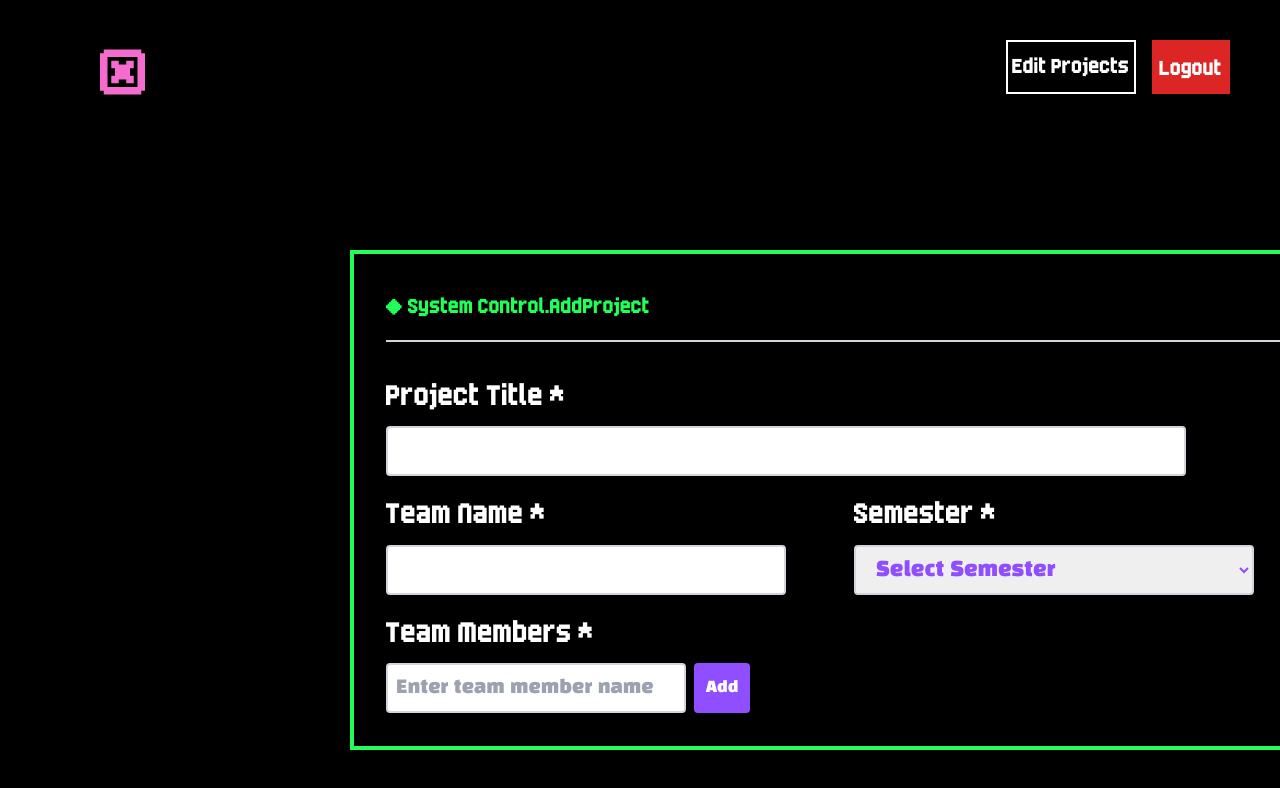
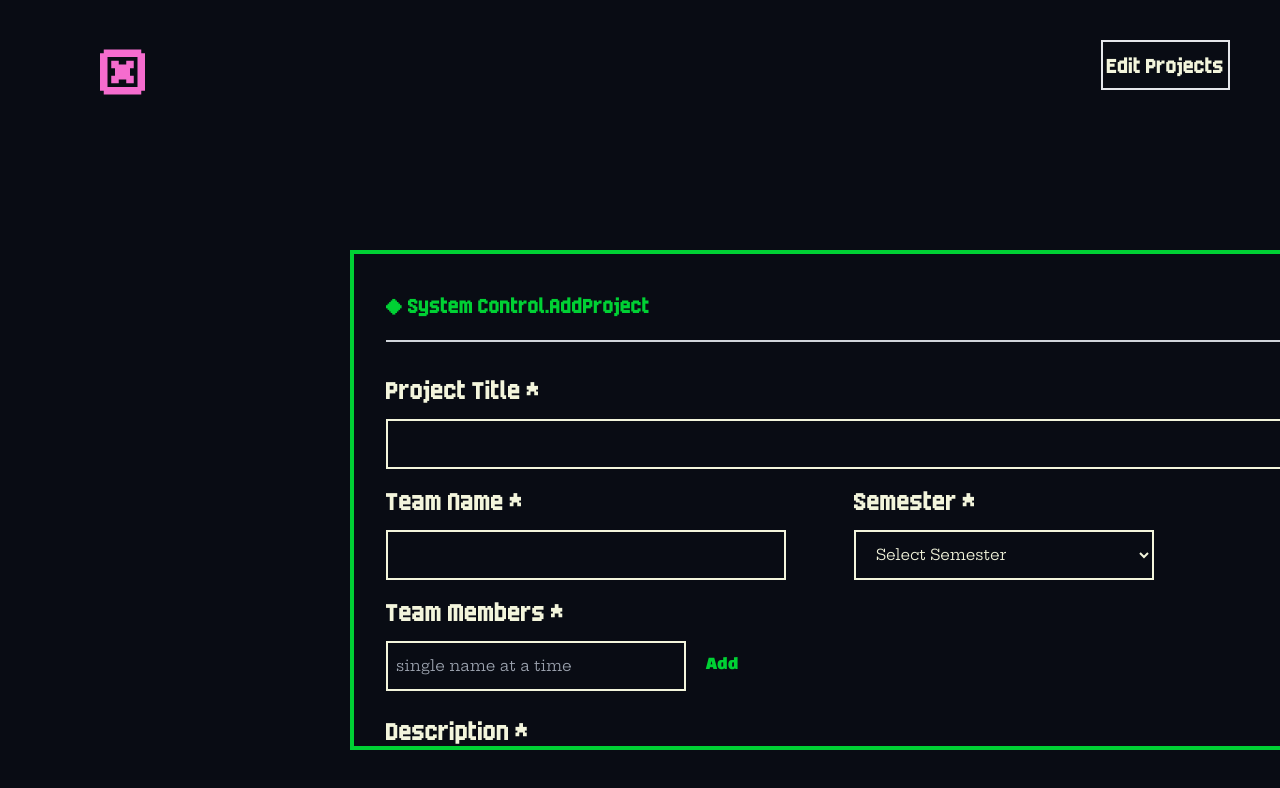
Before and after one commit to maieexx/KCU_Madison, a Next.js app in the folder kcu_madison_web/: page /auth/add-project in a window 1280 px wide. Shown: the top 788 px of the page. Built offline with nearby package versions, Linux system fonts and the light colour scheme; sample sign-in values are in the browser's storage.

Commit message:
fix: auth/add-project page

```diff
--- a/kcu_madison_web/app/aboutKCU/contactUs/page.tsx
+++ b/kcu_madison_web/app/aboutKCU/contactUs/page.tsx
@@ -22,7 +22,7 @@ export default function contactUs() {
       </h1>
 
       {/* Centered Contact Info */}
-      <section style={{ color: '#21FF58', fontSize: '50px', letterSpacing: '5px' }} className="font-decor text-left space-y-4 absolute left-[220px] top-[300px]">
+      <section style={{ color: 'var(--neongreen)', fontSize: '50px', letterSpacing: '5px' }} className="font-decor text-left space-y-4 absolute left-[220px] top-[300px]">
         <p>· E-mail: kcumadison.org@gmail.com</p>
         <p>· IG: @kcu_madison</p>
         <div>
--- a/kcu_madison_web/app/aboutKCU/history/page.tsx
+++ b/kcu_madison_web/app/aboutKCU/history/page.tsx
@@ -24,7 +24,7 @@ export default function History() {
             </div>
 
             {/* Main Section */}
-            <div style={{ color: '#21FF58' }} className="font-decor absolute left-[200px] top-[400px] flex items-center space-x-5">
+            <div style={{ color: 'var(--neongreen)' }} className="font-decor absolute left-[200px] top-[400px] flex items-center space-x-5">
                 <div className="text-center">
                     <div>ǁ</div>
                 </div>
--- a/kcu_madison_web/app/auth/add-project/page.tsx
+++ b/kcu_madison_web/app/auth/add-project/page.tsx
@@ -179,59 +179,44 @@ export default function AdminAddProject() {
 
   const handleLogout = () => {
     sessionStorage.removeItem('isAuthenticated');
-    router.push('/auth');
+    router.push('/');
   };
 
   // Loading state
   if (isLoading) {
     return (
-      <div className="min-h-screen bg-black text-white flex items-center justify-center">
-        <div className="text-2xl font-decor">Loading...</div>
-      </div>
-    );
-  }
-
-  // Not authenticated
-  if (!isAuthenticated) {
-    return (
-      <div className="min-h-screen bg-black text-white flex items-center justify-center">
-        <div className="text-center">
-          <p className="text-xl font-decor mb-4">Access Denied</p>
-          <Link href="/auth" className="text-[#00FFFF] hover:underline">Go to Login</Link>
-        </div>
+      <div className="min-h-screen flex items-center justify-center">
+        <div className="text-[60px] font-decor">Loading...</div>
       </div>
     );
   }
 
   return (
-    <main className="min-h-screen bg-black text-white relative">
+    <main className="min-h-screen relative">
       {/* Exit Symbol */}
-      <div className="absolute top-[20px] left-[100px]">
-        <Link href="/projects" style={{ color: '#F56CCE' }} className="font-decor">
-          ☒
-        </Link>
-      </div>
+        <div className="absolute top-[20px] left-[100px]">
+            <button
+                onClick={handleLogout}
+                style={{ color: '#F56CCE' }}
+                className="font-decor text-[30px]"
+            >
+                ☒
+            </button>
+        </div>
 
-        {/* Logout and Navigation */}
+        {/* Navigation */}
         <div className="absolute top-[40px] right-[50px] flex gap-4">
         <Link
             href="/auth/edit-project"
-            style={{ fontSize: '25px' }}
-            className="px-1 py-1 text-white border-2 border-white font-decor text-center hover:text-[--yellow] hover:border-[--yellow]"
+            style={{ fontSize: '25px', color: 'var(--foreground)' }}
+            className="px-1 py-1 border-2 font-decor text-center hover:text-[--yellow] hover:border-[--yellow]"
         >
             Edit Projects
         </Link>
-        <button
-            onClick={handleLogout}
-            style={{ fontSize: '25px' }}
-            className="px-2 py-2 bg-red-600 text-white hover:bg-red-700 transition-colors font-decor"
-        >
-            Logout
-        </button>
         </div>
 
 
-    {/* Large White Box Container */}
+    {/* Large Box Container */}
     <div className="absolute w-[1000px] h-[500px] left-[350px] right-[250px] top-[250px] bottom-[150px] text-black p-8 overflow-y-auto border-4 border-[--neongreen]">
         {/* Header inside the box */}
         <div className="border-b-2 border-gray-300 pb-4 mb-6">
@@ -255,48 +240,43 @@ export default function AdminAddProject() {
 
         {/* Form */}
         <form onSubmit={handleSubmit} className="grid grid-cols-1 lg:grid-cols-2 gap-2">
-          {/* Title */}
+          {/* Project Title */}
           <div className="lg:col-span-2">
-            <label style={{ fontSize: '35px' }} className="block text-white font-decor mb-2">Project Title *</label>
+            <label style={{ fontSize: '30px', color: 'var(--text)' }} className="block font-decor mb-2">Project Title *</label>
             <input
               type="text"
               name="title"
               value={formData.title}
               onChange={handleInputChange}
-              className="w-[800px] h-[50px] px-4 py-2 border-2 border-gray-300 rounded text-black focus:border-[#8F4EFF] focus:outline-none font-pt"
-              style={{ fontSize: '20px', color: '#8F4EFF' }}
+              className="w-full h-[50px] px-4 py-2 bg-transparent border-2 border-[var(--foreground)] focus:border-[var(--neongreen)] focus:outline-none font-body"
+              style={{ fontSize: '15px', color: 'var(--text)' }}
               required
             />
           </div>
 
           {/* Team Name */}
           <div>
-            <label style={{ fontSize: '35px' }} className="block text-white font-decor mb-2">Team Name *</label>
+            <label style={{ fontSize: '30px', color: 'var(--text)' }} className="block font-decor mb-2">Team Name *</label>
             <input
               type="text"
               name="teamName"
               value={formData.teamName}
               onChange={handleInputChange}
-              className="w-[400px] h-[50px] px-4 py-2 border-2 border-gray-300 rounded text-black focus:border-[#8F4EFF] focus:outline-none font-pt"
-              style={{ fontSize: '20px', color: '#8F4EFF' }}
+              className="w-[400px] h-[50px] px-4 py-2 bg-transparent border-2 border-[var(--foreground)] focus:border-[var(--neongreen)] focus:outline-none font-body"
+              style={{ fontSize: '15px', color: 'var(--text)' }}
               required
             />
           </div>
 
-            <style jsx>{`
-                select option {
-                    font-size: 20px; /* smaller font for all options */
-                }
-            `}</style>
           {/* Semester */}
           <div>
-            <label style={{ fontSize: '35px' }} className="block text-white font-decor mb-2">Semester *</label>
+            <label style={{ fontSize: '30px', color: 'var(--text)' }} className="block text-white font-decor mb-2">Semester *</label>
             <select
               name="semester"
               value={formData.semester}
               onChange={handleInputChange}
-              style={{ fontSize: '20px', color: '#8F4EFF' }}
-              className="w-[400px] h-[50px] px-4 py-2 border-2 border-gray-300 rounded text-black focus:border-[#8F4EFF] focus:outline-none font-pt"
+              style={{ fontSize: '15px', color: 'var(--text)' }}
+              className="w-[300px] h-[50px] px-4 py-2 bg-transparent border-2 border-[var(--foreground)] focus:border-[var(--neongreen)] focus:outline-none font-body"
               required
             >
               <option value="">Select Semester</option>
@@ -314,8 +294,8 @@ export default function AdminAddProject() {
             {/* Team Members */}
             <div className="lg:col-span-1">
             <label
-                style={{ fontSize: '35px' }}
-                className="block text-white font-decor mb-2"
+                style={{ fontSize: '30px', color: 'var(--text)' }}
+                className="block font-decor mb-2"
             >
                 Team Members *
             </label>
@@ -325,14 +305,14 @@ export default function AdminAddProject() {
                 value={teamMemberInput}
                 onChange={(e) => setTeamMemberInput(e.target.value)}
                 onKeyPress={(e) => e.key === 'Enter' && (e.preventDefault(), addTeamMember())}
-                className="px-2 py-1 border-2 border-gray-300 rounded text-black focus:border-[#8F4EFF] focus:outline-none font-pt"
-                style={{ fontSize: '18px', width: '300px', height: '50px', color: '#8F4EFF' }}
-                placeholder="Enter team member name"
+                className="px-2 py-1 bg-transparent border-2 border-[var(--foreground)] focus:border-[var(--neongreen)] focus:outline-none font-body"
+                style={{ fontSize: '15px', width: '300px', height: '50px', color: 'var(--text)' }}
+                placeholder="single name at a time"
                 />
                 <button
                 type="button"
                 onClick={addTeamMember}
-                className="h-[50px] px-3 py-1 bg-[#8F4EFF] text-white rounded hover:bg-purple-600 transition-colors font-pt text-center"
+                className="h-[50px] px-3 py-1 bg-transparent text-[var(--neongreen)] hover:bg-[var(--neongreen)] hover:text-[var(--background)] transition-colors font-pt"
                 style={{ fontSize: '15px', height: '50px' }}
                 >
                 Add
@@ -342,15 +322,15 @@ export default function AdminAddProject() {
                 {formData.teamMembers.map((member, index) => (
                 <span
                   key={index}
-                  className="h-[50px] bg-gray-200 px-3 py-1 rounded-full flex items-center gap-2 font-navbar"
-                  style={{ fontSize: '50px', color: '#8F4EFF' }}
+                  className="h-[50px] bg-transparent px-3 py-1 flex items-center gap-2 font-body"
+                  style={{ fontSize: '15px', color: 'var(--neongreen)' }}
                 >
                   {member}
                   <button
                     type="button"
                     onClick={() => removeTeamMember(index)}
                     className="text-red-600 hover:text-red-800 font-bold"
-                    style={{ fontSize: '50px' }}
+                    style={{ fontSize: '20px' }}
                   >
                     ×
                   </button>
@@ -362,36 +342,36 @@ export default function AdminAddProject() {
 
           {/* Description */}
           <div className="lg:col-span-2">
-            <label style={{ fontSize: '35px' }} className="block text-white font-decor mb-2">Description *</label>
+            <label style={{ fontSize: '30px', color: 'var(--text)' }} className="block font-decor mb-2">Description *</label>
             <textarea
               name="description"
               value={formData.description}
               onChange={handleInputChange}
               rows={3}
-              className="w-[400px] h-[150px] px-2 border-2 border-gray-300 rounded text-black focus:border-[#8F4EFF] focus:outline-none resize-vertical font-pt"
-              style={{ fontSize: '23px', color: '#8F4EFF' }}
+              className="w-full h-[150px] px-3 py-3 bg-transparent border-2 border-[var(--foreground)] focus:border-[var(--neongreen)] focus:outline-none font-body"
+              style={{ fontSize: '15px', color: 'var(--text)' }}
               required
             />
           </div>
 
           {/* Languages */}
           <div className="lg:col-span-2">
-            <label style={{ fontSize: '35px' }} className="block text-white font-decor mb-2">Programming Languages *</label>
+            <label style={{ fontSize: '30px', color: 'var(--text)' }} className="block font-decor mb-2">Programming Languages *</label>
             <div className="flex gap-2 mb-2">
               <input
                 type="text"
                 value={languageInput}
                 onChange={(e) => setLanguageInput(e.target.value)}
                 onKeyPress={(e) => e.key === 'Enter' && (e.preventDefault(), addLanguage())}
-                className="w-[400px] h-[50px] px-4 py-2 border-2 border-gray-300 rounded text-black focus:border-[#8F4EFF] focus:outline-none font-pt"
-                style={{ fontSize: '18px', color: '#8F4EFF' }}
-                placeholder="Enter programming language"
+                className="w-[300px] h-[50px] px-3 py-1 bg-transparent border-2 border-[var(--foreground)] focus:border-[var(--neongreen)] focus:outline-none font-body"
+                style={{ fontSize: '15px', color: 'var(--text)' }}
+                placeholder="Used language and tools"
               />
               <button
                 style={{ fontSize: '15px' }}
                 type="button"
                 onClick={addLanguage}
-                className="h-[50px] px-4 py-2 bg-[#8F4EFF] text-white rounded hover:bg-purple-600 transition-colors font-pt"
+                className="h-[50px] px-3 py-1 bg-transparent text-[var(--neongreen)] hover:bg-[var(--neongreen)] hover:text-[var(--background)] transition-colors font-pt"
               >
                 Add
               </button>
@@ -400,15 +380,15 @@ export default function AdminAddProject() {
               {formData.languages.map((language, index) => (
                 <span
                   key={index}
-                  className="h-[50px] bg-gray-200 px-3 py-1 rounded-full flex items-center gap-2 font-navbar"
-                  style={{ fontSize: '50px', color: '#8F4EFF' }}
+                  className="h-[50px] bg-transparent px-3 py-1 flex items-center gap-2 font-body"
+                  style={{ fontSize: '15px', color: 'var(--neongreen)' }}
                 >
                   {language}
                   <button
                     type="button"
                     onClick={() => removeLanguage(index)}
                     className="text-red-600 hover:text-red-800 font-bold"
-                    style={{ fontSize: '50px' }}
+                    style={{ fontSize: '20px' }}
                   >
                     ×
                   </button>
@@ -419,43 +399,43 @@ export default function AdminAddProject() {
 
           {/* GitHub */}
           <div>
-            <label style={{ fontSize: '35px' }} className="block text-white font-decor mb-2">GitHub Repository</label>
+            <label style={{ fontSize: '30px', color: 'var(--text)' }} className="block font-decor mb-2">GitHub Repository</label>
             <input
               type="url"
               name="github"
               value={formData.github}
               onChange={handleInputChange}
-              className="h-[50px] w-[450px] px-4 py-2 border-2 border-gray-300 rounded text-black focus:border-[#8F4EFF] focus:outline-none font-pt"
+              className="h-[50px] w-[450px] px-3 py-1  bg-transparent border-2 border-[var(--foreground)] focus:border-[var(--neongreen)] focus:outline-none font-body"
               placeholder="https://github.com/username/repo"
-              style={{ fontSize: '18px', color: '#8F4EFF' }}
+              style={{ fontSize: '15px', color: 'var(--text)' }}
             />
           </div>
 
           {/* Presentation */}
           <div>
-            <label style={{ fontSize: '35px' }} className="block text-white font-decor mb-2">Presentation Link</label>
+            <label style={{ fontSize: '30px', color: 'var(--text)' }} className="block font-decor mb-2">Presentation Link</label>
             <input
               type="url"
               name="presentation"
               value={formData.presentation}
               onChange={handleInputChange}
-              className="h-[50px] w-[450px] px-4 py-2 border-2 border-gray-300 rounded text-black focus:border-[#8F4EFF] focus:outline-none font-pt"
-              placeholder="Google Slides or other presentation URL"
-              style={{ fontSize: '18px', color: '#8F4EFF' }}
+              className="h-[50px] w-[450px] px-3 py-1 bg-transparent border-2 border-[var(--foreground)] focus:border-[var(--neongreen)] focus:outline-none font-body"
+              placeholder="Only Google Slides"
+              style={{ fontSize: '15px', color: 'var(--text)' }}
             />
           </div>
 
           {/* Presentation Thumbnail */}
           <div className="lg:col-span-2">
-            <label style={{ fontSize: '35px' }} className="block text-white font-decor mb-2">Presentation Thumbnail URL</label>
+            <label style={{ fontSize: '30px', color: 'var(--text)' }} className="block font-decor mb-2">Presentation Thumbnail URL</label>
             <input
               type="url"
               name="presentationThumb"
               value={formData.presentationThumb}
               onChange={handleInputChange}
-              className="h-[50px] w-[450px] px-4 py-2 border-2 border-gray-300 rounded text-black focus:border-[#8F4EFF] focus:outline-none font-pt"
+              className="h-[50px] w-[450px] px-3 py-1 bg-transparent border-2 border-[var(--foreground)] focus:border-[var(--neongreen)] focus:outline-none font-body"
               placeholder="Optional: Direct URL to thumbnail image"
-              style={{ fontSize: '18px', color: '#8F4EFF' }}
+              style={{ fontSize: '15px', color: 'var(--text)' }}
             />
           </div>
 
@@ -469,7 +449,7 @@ export default function AdminAddProject() {
               onChange={handleInputChange}
               className="mr-3 w-5 h-5 text-[#8F4EFF] border-gray-300 rounded focus:ring-[#8F4EFF]"
             />
-            <label style={{ fontSize: '35px' }} htmlFor="isWinner" className="text-white font-decor">
+            <label style={{ fontSize: '30px', color: 'var(--text)' }} htmlFor="isWinner" className="font-decor">
               Mark as Winner
             </label>
           </div>
@@ -480,7 +460,7 @@ export default function AdminAddProject() {
                 style={{ fontSize: '35px' }}
                 type="button"
                 onClick={() => setShowPreview(!showPreview)}
-                className="flex-1 px-6 py-3 text-white rounded font-decor hover:text-[--neongreen] transition-colors"
+                className="flex-1 px-6 py-3 text-[var(--text)] font-decor hover:text-[--neongreen] transition-colors"
             >
                 {showPreview ? "Hide Preview" : "Show Preview"}
             </button>
@@ -488,7 +468,7 @@ export default function AdminAddProject() {
                 style={{ fontSize: '35px' }}
                 type="submit"
                 disabled={isSubmitting}
-                className="flex-1 px-6 py-3 text-white rounded font-decor hover:text-[--neongreen] transition-colors disabled:opacity-50 disabled:cursor-not-allowed"
+                className="flex-1 px-6 py-3 text-[var(--text)] font-decor hover:text-[--neongreen] transition-colors"
             >
                 {isSubmitting ? "Creating Project..." : "Create Project"}
             </button>
@@ -498,20 +478,20 @@ export default function AdminAddProject() {
 
         {/* Preview Section */}
         {showPreview && formData.title && (
-          <div className="mt-8 p-6 rounded border-l-4 border-[#8F4EFF]">
-            <h3 className="text-xl font-bold text-[#8F4EFF] mb-4 font-decor">PREVIEW</h3>
-            <div className="space-y-1 font-navbar text-black">
-              <h4 style={{fontSize: '35px'}} className="font-pt">{formData.title}</h4>
+          <div className="mt-6 p-4 rounded border-l-4 border-[var(--neongreen)]">
+            <h3 className="text-l font-bold text-[var(--neongreen)] mb-1 font-decor leading-tight">PREVIEW</h3>
+            <div className="font-navbar text-black leading-tight">
+              <h4 style={{fontSize: '15px'}} className="font-body">{formData.title}</h4>
               {formData.isWinner && (
-                <span style={{fontSize: '20px'}} className="h-[50px] w-[100px] flex items-center justify-center bg-[#00FFFF] text-black font-pt rounded">Winner</span>
+                <span style={{fontSize: '15px'}} className="h-[50px] w-[80px] flex items-center justify-center bg-[#00FFFF] text-black font-pt rounded">Winner</span>
               )}
-              <p style={{fontSize: '35px'}} className="font-pt"><strong>Team:</strong> {formData.teamName}</p>
-              <p style={{fontSize: '35px'}} className="font-pt"><strong>Members:</strong> {formData.teamMembers.join(", ") || "None added"}</p>
-              <p style={{fontSize: '35px'}} className="font-pt"><strong>Description:</strong> {formData.description || "No description"}</p>
-              <p style={{fontSize: '35px'}} className="font-pt"><strong>Languages:</strong> {formData.languages.join(", ") || "None added"}</p>
-              <p style={{fontSize: '35px'}} className="font-pt"><strong>Semester:</strong> {formData.semester || "Not selected"}</p>
-              {formData.github && <p style={{fontSize: '35px'}} className="font-pt"><strong>GitHub:</strong> {formData.github}</p>}
-              {formData.presentation && <p style={{fontSize: '35px'}} className="font-pt"><strong>Presentation:</strong> {formData.presentation}</p>}
+              <p style={{fontSize: '15px'}} className="font-body"><strong>Team:</strong> {formData.teamName}</p>
+              <p style={{fontSize: '15px'}} className="font-body leading-tight"><strong>Members:</strong> {formData.teamMembers.join(", ") || "None added"}</p>
+              <p style={{fontSize: '15px'}} className="font-body"><strong>Description:</strong> {formData.description || "No description"}</p>
+              <p style={{fontSize: '15px'}} className="font-body leading-tight"><strong>Languages:</strong> {formData.languages.join(", ") || "None added"}</p>
+              <p style={{fontSize: '15px'}} className="font-body"><strong>Semester:</strong> {formData.semester || "Not selected"}</p>
+              {formData.github && <p style={{fontSize: '15px'}} className="font-body leading-tight"><strong>GitHub:</strong> {formData.github}</p>}
+              {formData.presentation && <p style={{fontSize: '15px'}} className="font-body"><strong>Presentation:</strong> {formData.presentation}</p>}
             </div>
           </div>
         )}
--- a/kcu_madison_web/app/auth/admin-success/page.tsx
+++ b/kcu_madison_web/app/auth/admin-success/page.tsx
@@ -4,7 +4,7 @@ import '../../globals.css';
 
 export default function AdminPage() {
     return (
-        <div className="min-h-screen bg-black text-white relative">
+        <div className="min-h-screen relative">
 
             {/* Top Decor */}
             < div className='absolute top-[20px] left-[100px]'>
@@ -18,10 +18,10 @@ export default function AdminPage() {
             <div className='white-rectangle left-[480px] top-[250px] absolute px-2'>
                 <p style={{ fontSize: '25px' }} className="font-decor">◆ System Control.Auth</p>
                 <p style={{ fontSize: '60px' }} className="font-navbar mt-[70px] ml-[250px]">Hello, Administrator.</p>
-                <Link href='/auth/add-project' style={{ fontSize: '50px', color: 'white' }} className='font-navbar mt-[50px] ml-[280px] auth-link block'>
+                <Link href='/auth/add-project' style={{ fontSize: '50px' }} className='font-navbar mt-[50px] ml-[280px] auth-link block'>
                     &lt; Add project
                 </Link>
-                <Link href='/auth/edit-project' style={{ fontSize: '50px', color: 'white' }} className='font-navbar mt-[10px] ml-[280px] auth-link block'>
+                <Link href='/auth/edit-project' style={{ fontSize: '50px' }} className='font-navbar mt-[10px] ml-[280px] auth-link block'>
                     &lt; Edit project
                 </Link>
 
--- a/kcu_madison_web/app/globals.css
+++ b/kcu_madison_web/app/globals.css
@@ -5,11 +5,11 @@
 :root {
   --background: #090C14;
   --foreground: #F3F5DC;
-  --text: #232426;
+  --text: #F3F5DC;
   --hover-blue: #8DD6FD;
   --magenta: #F56CCE;
   --cyan: #00FFFF;
-  --neongreen: #21FF58;
+  --neongreen: #00D134;
   --hover-orange: #F24D00;
   --yellow: #FFD400;
   --pink: #FF3A96;
@@ -20,6 +20,7 @@
   :root {
     --background: #090C14;
     --foreground: #F3F5DC;
+    --text: #F3F5DC;
   }
 }
 
@@ -152,8 +153,8 @@ body {
 }
 
 .enter-button:hover {
-    background-color: #0000ff;
-    border-color: #007A7A;
+    background-color: #0084ff;
+    border-color: var(--cyan);
 }
 
 .nav-link {
--- a/kcu_madison_web/app/projects/[semester]/page.tsx
+++ b/kcu_madison_web/app/projects/[semester]/page.tsx
@@ -79,7 +79,7 @@ export default async function SemesterPage({ params }: Props) {
       <nav className="absolute right-[50px] top-[30px]">
         <ul className="font-decor text-right" style={{ fontSize: '35px' }}>
           <li className="mb-[20px]">
-            <Link href="/" className="hover:text-[var(--cyan)] page-nav block">⏎</Link>
+            <Link href="/" className="hover:text-[#8F4EFF] page-nav block">⏎</Link>
           </li>
           {semesters.filter(sem => toSlug(sem) !== toSlug(semester)).map((sem, idx) => (
             <li key={sem} className={idx === 0 ? '' : 'mt-[20px]'}>
```
Also changed, not shown: kcu_madison_web/app/aboutKCU/logo/page.tsx (+4 -4 lines), kcu_madison_web/app/auth/page.tsx (+4 -4 lines).
